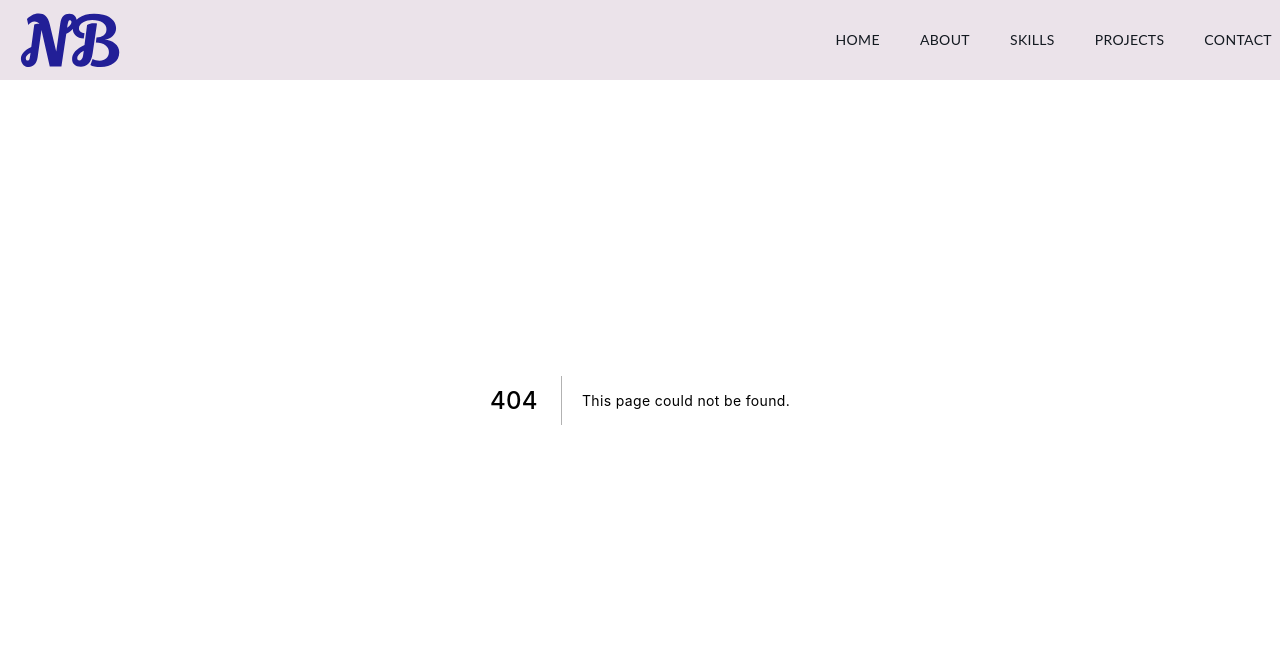
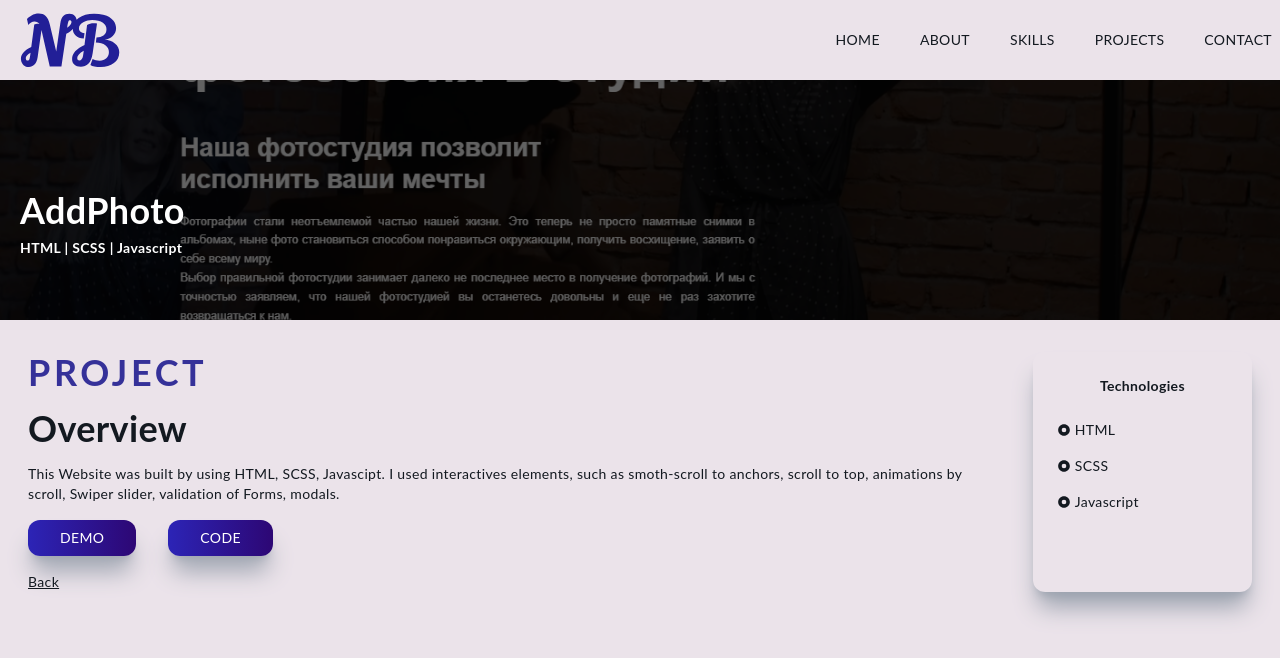
Before and after one commit to NatalyaBortsova/portfolio-nextjs, a Next.js app: page /addphoto in a window 1280 px wide. Before the commit this address had no page. Shown: the top 658 px of the page. Built offline with nearby package versions, Linux system fonts and the light colour scheme.

Commit message:
add project

```diff
--- a/components/Projects.jsx
+++ b/components/Projects.jsx
@@ -1,13 +1,12 @@
 import React, { useState } from "react";
 import Level from "../public/assets/projects/level-fitness.png";
-import Kotiko from "../public/assets/projects/kotiko.png";
+import AddPhoto from "../public/assets/projects/addphoto.png";
 import Elone from "../public/assets/projects/eloneAgency.png";
 import Galeoncar from "../public/assets/projects/galeoncar.png";
 import TravelApp from "../public/assets/projects/travelApp.png";
 import TokarMebel from "../public/assets/projects/tokarMebel.png";
 import WeatherApp from "../public/assets/projects/weatherApp.png";
 import CryptoApp from "../public/assets/projects/coinApp.png";
-import Netflix from "../public/assets/projects/netflix.png";
 
 import ProjectItem from "./ProjectItem";
 
@@ -35,10 +34,10 @@ const Projects = () => {
             projectUrl="/levelFitness"
           />
           <ProjectItem
-            title="Kotiko"
+            title="AddPhoto"
             subtitle="HTML, SCSS, Javascript"
-            backgroundImg={Kotiko}
-            projectUrl="/kotiko"
+            backgroundImg={AddPhoto}
+            projectUrl="/addphoto"
           />
           <ProjectItem
             title="Elone Agency"
@@ -78,12 +77,7 @@ const Projects = () => {
                 backgroundImg={CryptoApp}
                 projectUrl="/cryptoApp"
               />
-              {/* <ProjectItem
-                title="Netflix"
-                subtitle="React, Javascript, Firebase, Tailwind"
-                backgroundImg={Netflix}
-                projectUrl="/netflix"
-              /> */}
+
             </>
           ) : null}
         </div>
--- a/pages/kotiko.jsx
+++ b/pages/addphoto.jsx
@@ -1,10 +1,10 @@
 import Image from "next/image";
 import Link from "next/link";
 import React from "react";
-import Kotiko from "../public/assets/projects/kotiko.png";
+import Addphoto from "../public/assets/projects/addphoto.png";
 import { RiRadioButtonFill } from "react-icons/ri";
 
-const kotiko = () => {
+const addphoto = () => {
   return (
     <div className="w-full">
       <div className="w-screen h-[30vh] lg:h-[40vh] relative">
@@ -13,11 +13,11 @@ const kotiko = () => {
           className="absolute z-1"
           layout="fill"
           objectFit="cover"
-          src={Kotiko}
-          alt="Kotiko"
+          src={Addphoto}
+          alt="AddPhoto"
         />
         <div className="absolute top-[70%] max-w-[1240px] w-full left-[50%] right-[50%] translate-x-[-50%] translate-y-[-50%] text-white z-10">
-          <h2 className="mb-2">Kotiko</h2>
+          <h2 className="mb-2">AddPhoto</h2>
           <h3>HTML | SCSS | Javascript</h3>
         </div>
       </div>
@@ -29,11 +29,10 @@ const kotiko = () => {
           <h3 className="mb-4 text text-3xl sm:text-4xl">Overview</h3>
           <p>
             This Website was built by using HTML, SCSS, Javascipt. I used interactives elements, such as smoth-scroll to
-            anchors, scroll to top, animations by scroll, Swiper
-            slider, validation of Forms, modals, accordion.
+            anchors, scroll to top, animations by scroll, Swiper slider, validation of Forms, modals.
           </p>
           <a data-set="goto-progect"
-            href="https://natalyabortsova.github.io/Kotiko/"
+            href="https://natalyabortsova.github.io/photoStudio/"
             target="_blank"
             rel="noreferrer"
             className="px-8 py-2 mt-4 mr-8"
@@ -41,7 +40,7 @@ const kotiko = () => {
             Demo
           </a>
           <a data-set="goto-progect"
-            href="https://github.com/NatalyaBortsova/Kotiko"
+            href="https://github.com/NatalyaBortsova/photoStudio"
             target="_blank"
             rel="noreferrer"
             className="px-8 py-2 mt-4 mb-4"
@@ -78,4 +77,4 @@ const kotiko = () => {
   );
 };
 
-export default kotiko;
+export default addphoto;
```
Also changed, not shown: public/assets/projects/addphoto.png (added).
